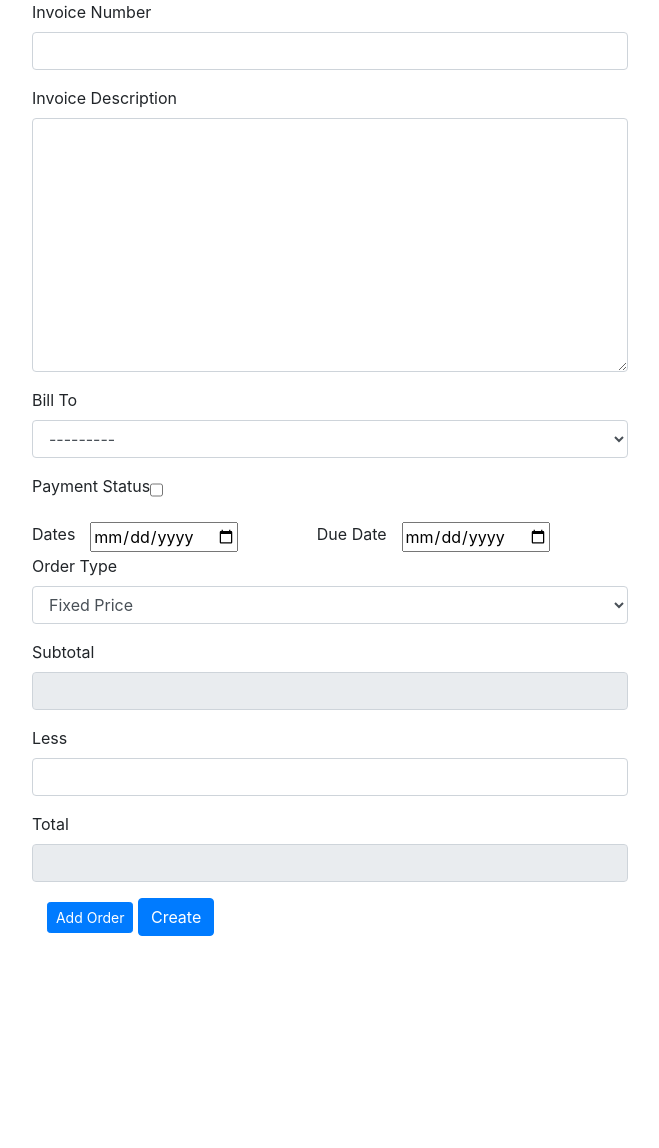
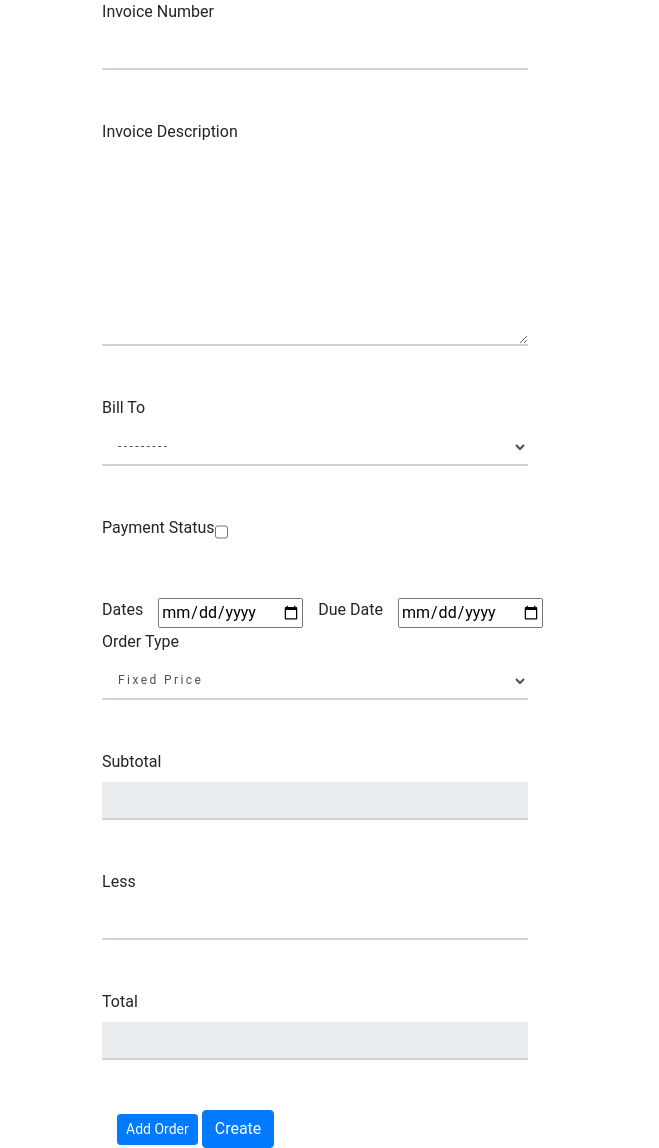
Before and after one commit to cnulla/InvoiceApp, a Django app: page /create-invoice/ in a window 1280 px wide. Shown: the whole page, without its empty margins (310-969 px from the left). Before the commit the page ends 936 px from the top, so only its background shows below. Run offline with Django 3.2, Linux system fonts and the light colour scheme; data that the repository does not hold is empty; some libraries are stand-ins or nearby versions.

Commit message:
change font, install widget tweaks

```diff
--- a/invoiceapp/assets/css/style.css
+++ b/invoiceapp/assets/css/style.css
@@ -53,3 +53,36 @@ ul {
   flex-direction: column;
   justify-content: center;
 }
+
+.form-group{
+    width: 100%;
+    margin-bottom: 50px;
+    &-footer{
+        @include justify-content(center);
+    }
+}
+
+.form-control{
+  border-radius: 0;
+  border-color: $secondary-color;
+  border-width: 0 0 2px 0;
+  border-style: none none solid none;
+  box-shadow: none;
+  color: $secondary-color;
+  font-size: 12px;
+  letter-spacing: 2.4px;
+  font-family: Roboto;
+  &:focus{
+   box-shadow: none;
+   border-color: $primary-color;
+ }
+}
+
+.myfont{
+  font-family: Roboto;
+}
+
+.toright{
+  text-align: right;
+  width: 50%;
+}
--- a/invoiceapp/assets/js/my_script.js
+++ b/invoiceapp/assets/js/my_script.js
@@ -1,5 +1,5 @@
 // MyjavaScript
-$(document).ready(function() {
+$(document).ready(function(){
     $('#myModal').on('shown.bs.modal', function () {
       $('#myInput').trigger('focus')
     });
@@ -12,14 +12,14 @@ $(document).ready(function() {
                 amount = parent.find('.total-amount');
             rate.val('');
             hours.val('');
-            amount.val('');
+            amount.val(0);
             parent.find('.amount').removeAttr('readonly');
         }
         if(selected === 'hourly'){
             parent.find('.item-rate').removeAttr('disabled');
             parent.find('.total-hours').removeAttr('disabled');
             var amount = parent.find('.amount').attr('readonly', 'readonly');
-            amount.val('');
+            amount.val(0);
            parent.find('.total-amount').attr('readonly', 'readonly');
         }
     });
@@ -74,10 +74,9 @@ $(document).ready(function() {
             totalAmount += parseFloat(amount);
             console.log(item);
         });
-
-        $('.sub-total').val(totalAmount);
-        $('.invoice-total').val(totalAmount);
-        console.log(totalAmount);
+        var sub = $('.sub-total').val(totalAmount),
+            total = $('.invoice-total').val(totalAmount);
+        console.log(total,'>>>total');
     }
     //get items from item form
     function getItems() {
@@ -133,4 +132,10 @@ $(document).ready(function() {
             });
         }
     });
+    // Update Form
+    $('#update-invoice').on('submit', function (e){
+        e.preventDefault();
+        var form = $(this);
+        console.log(form, '>>>>>>>>>>>>>form');
+    });
 });
--- a/invoiceapp/invoice/models.py
+++ b/invoiceapp/invoice/models.py
@@ -76,7 +76,7 @@ class Item(models.Model):
     end_date = models.DateField()
     rate = models.PositiveIntegerField(null=True)
     total_hours = models.PositiveIntegerField(null=True)
-    amount = models.PositiveIntegerField(null=True)
+    amount = models.PositiveIntegerField(null=True, default=0)
     total_amount = models.PositiveIntegerField(null=True, blank=True, default=0)
     remarks = models.TextField(max_length=255, null=True, blank=True)
     item_type = models.CharField(max_length=10, choices=ITEM_TYPE, default=FIXED)
--- a/invoiceapp/invoice/views.py
+++ b/invoiceapp/invoice/views.py
@@ -156,3 +156,11 @@ class UpdateInvoiceView(TemplateView):
             'form': form
         }
         return render(self.request, self.template_name, context)
+
+    def post(self, *args, **kwargs):
+        invoice = get_object_or_404(Invoice, pk=kwargs.get('id'))
+        items = invoice.get_items()
+        form = InvoiceForm(instance=invoice)
+        if form.is_valid():
+            form.save()
+            return HttpResponseRedirect(reverse('dashboard'))
--- a/invoiceapp/invoiceapp/settings.py
+++ b/invoiceapp/invoiceapp/settings.py
@@ -39,6 +39,7 @@ INSTALLED_APPS = [
     'django.contrib.staticfiles',
     'accounts',
     'invoice',
+    'widget_tweaks',
 ]
 
 MIDDLEWARE = [
--- a/invoiceapp/templates/invoiceapp/clients.html
+++ b/invoiceapp/templates/invoiceapp/clients.html
@@ -5,5 +5,4 @@
 {% block content %}
 <a href="{% url 'create-client' %}"> Create Client </a>
 <br><a href="{% url 'create-company' %}"> Create Company </a>
-
 {% endblock %}
--- a/invoiceapp/templates/invoiceapp/create_invoice.html
+++ b/invoiceapp/templates/invoiceapp/create_invoice.html
@@ -3,7 +3,7 @@
 {% block title %} Create Invoice {% endblock %}
 
 {% block content %}
-<div class="create_invoice">
+<div class="create_invoice myfont">
     {% if form.errors %}
     {{form.non_field_errors}}
     {% endif %}
--- a/invoiceapp/templates/invoiceapp/update_invoice.html
+++ b/invoiceapp/templates/invoiceapp/update_invoice.html
@@ -3,7 +3,7 @@
 {% block title %} Update Invoice {% endblock %}
 
 {% block content %}
-<div class="center">
+<div class="center myfont">
     {% if form.errors %}
     {{form.non_field_errors}}
     {% endif %}
@@ -94,7 +94,7 @@
         Remarks
         <div> {{i.remarks}} </div>
         {% endfor %}
-        <button id="add-invoice" type="submit" class="btn btn-primary">Update</button>
+        <button id="update-invoice" type="submit" class="btn btn-primary">Update</button>
     </form>
            <!-- Item Form -->
         <div id="myform">
```
Also changed, not shown: invoiceapp/templates/invoiceapp/invoice_detail.html (+12 -4 lines).
